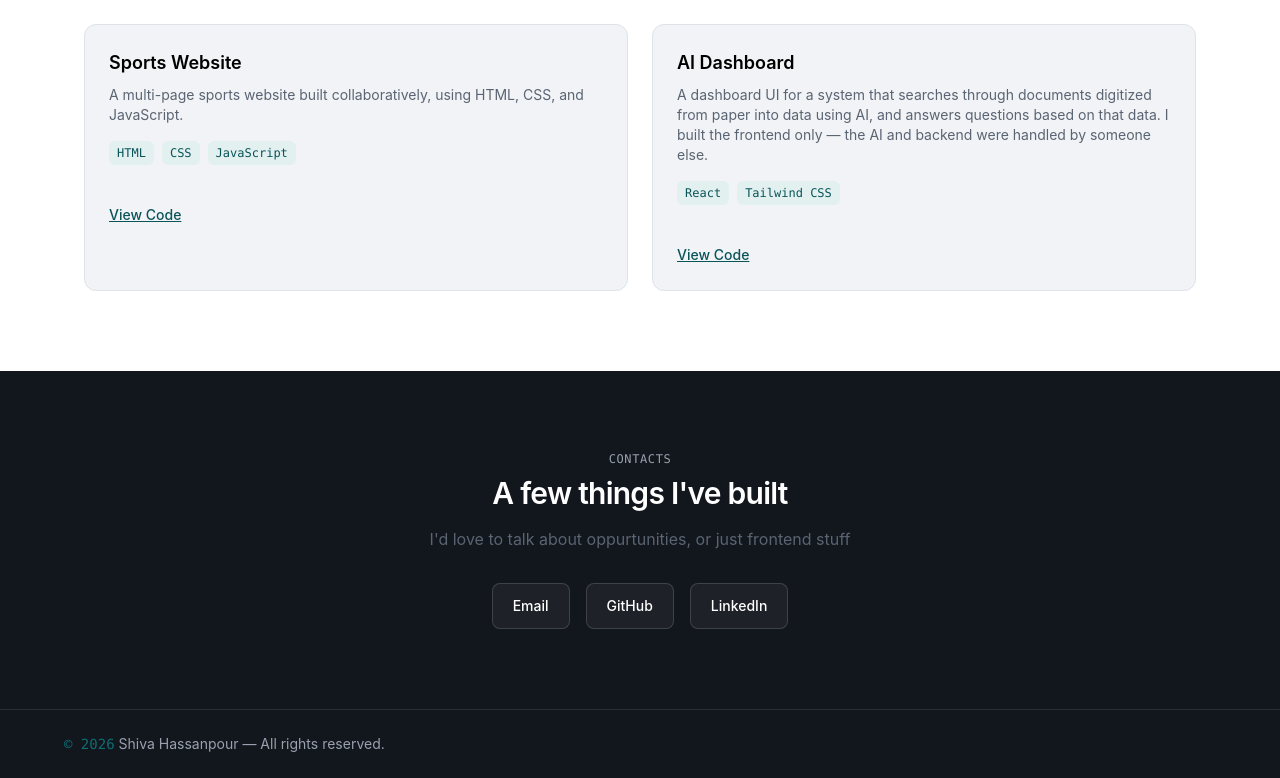
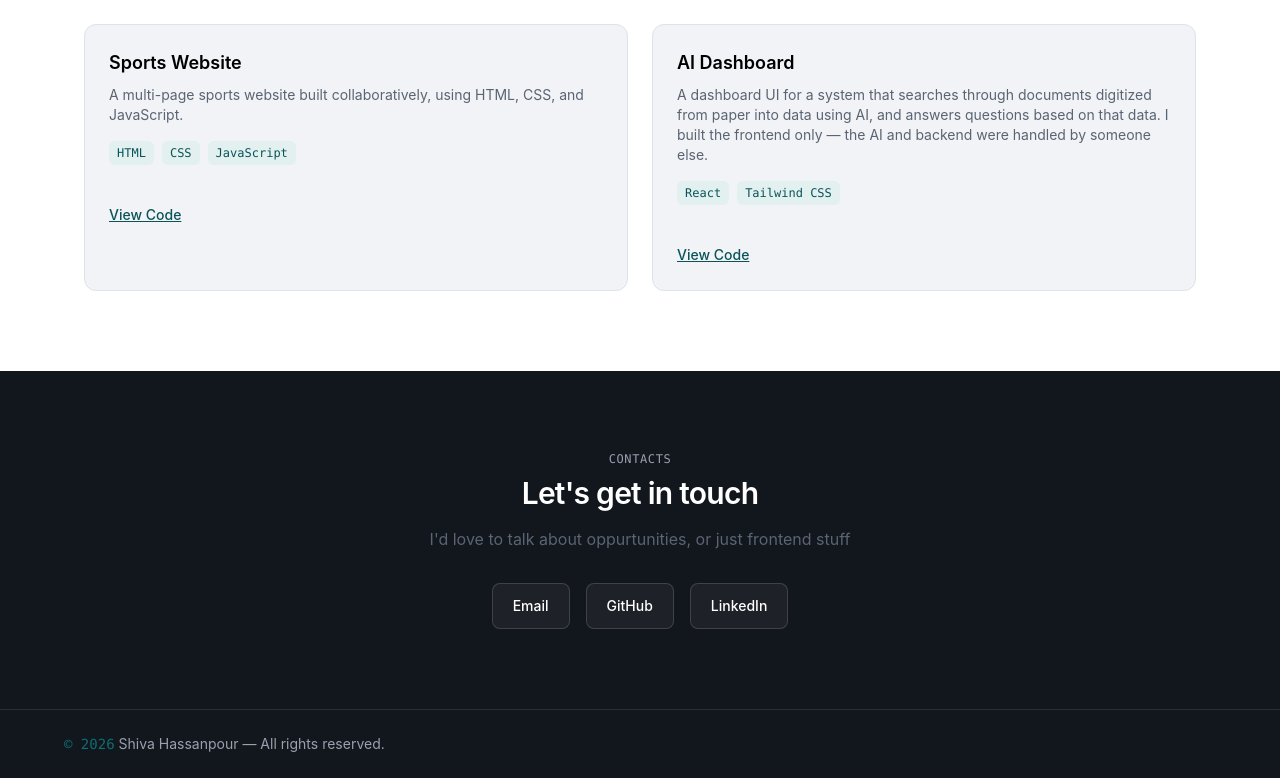
Before and after one commit to ShivaHnp/shiva-portfolio, a React (Vite) app: page / in a window 1280 px wide. Shown: the part 2161-2939 px from the top of the page. Built offline with nearby package versions, Linux system fonts and the light colour scheme.

Commit message:
change some typo

```diff
--- a/src/components/Contact.tsx
+++ b/src/components/Contact.tsx
@@ -3,7 +3,7 @@ export default function Contact() {
         <section id="contact" className="px-3 md:px-5 py-12 md:py-20 bg-ink">
             <div className="max-w-6xl mx-auto text-center">
                 <span className="block text-xs text-gray-400 font-mono uppercase tracking-wider mb-2">contacts</span>
-                <h2 className="text-white text-2xl md:text-3xl font-semibold tracking-tight mb-4">A few things I've built</h2>
+                <h2 className="text-white text-2xl md:text-3xl font-semibold tracking-tight mb-4">Let's get in touch</h2>
                 <p className="text-ink-soft mb-8">I'd love to talk about oppurtunities, or just frontend stuff</p>
                 <div className="flex gap-4 justify-center">
                     <a
```
